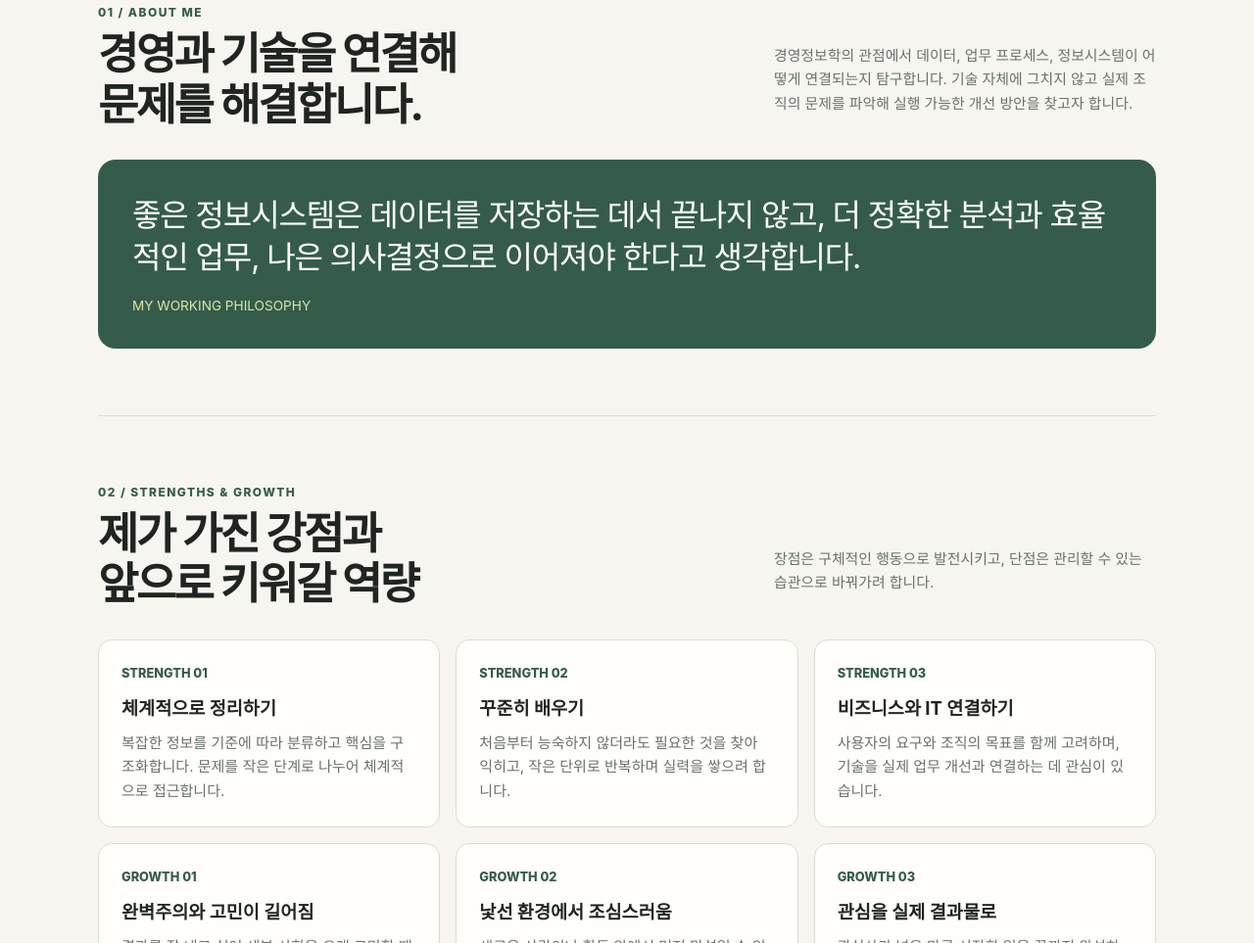
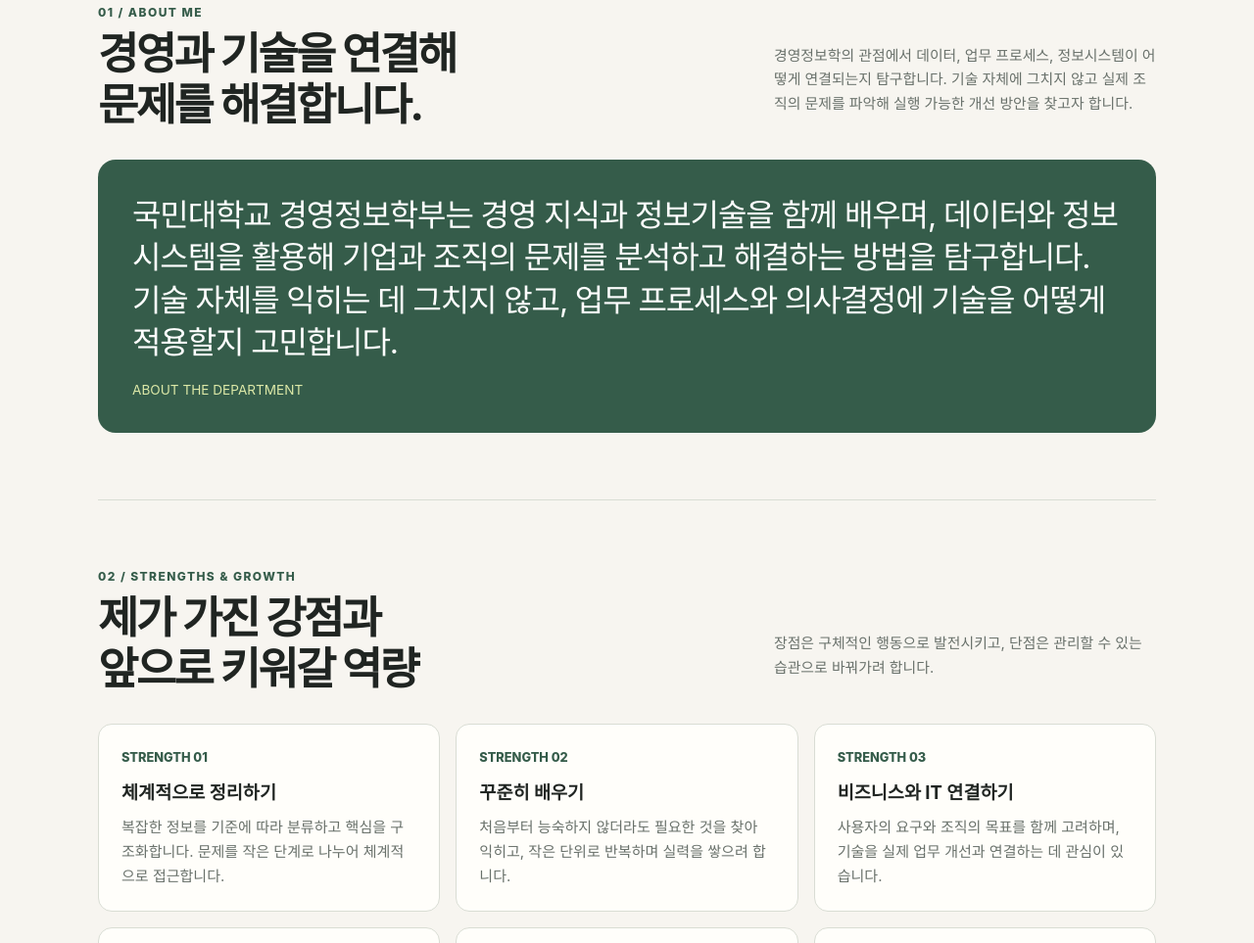
Before and after one commit to stellagbkim/stellagbkim.github.io, a plain HTML site: page index.html in a window 1280 px wide. Shown: the part 937-1900 px from the top of the page at 98% size. Drawn offline with Linux system fonts and the light colour scheme.

Commit message:
Update About section to department introduction

```diff
--- a/index.html
+++ b/index.html
@@ -169,9 +169,10 @@
           </p>
         </div>
         <div class="quote">
-          좋은 정보시스템은 데이터를 저장하는 데서 끝나지 않고,
-          더 정확한 분석과 효율적인 업무, 나은 의사결정으로 이어져야 한다고 생각합니다.
-          <small>MY WORKING PHILOSOPHY</small>
+          국민대학교 경영정보학부는 경영 지식과 정보기술을 함께 배우며, 데이터와 정보시스템을 활용해
+          기업과 조직의 문제를 분석하고 해결하는 방법을 탐구합니다.
+          기술 자체를 익히는 데 그치지 않고, 업무 프로세스와 의사결정에 기술을 어떻게 적용할지 고민합니다.
+          <small>ABOUT THE DEPARTMENT</small>
         </div>
       </section>
 
```
